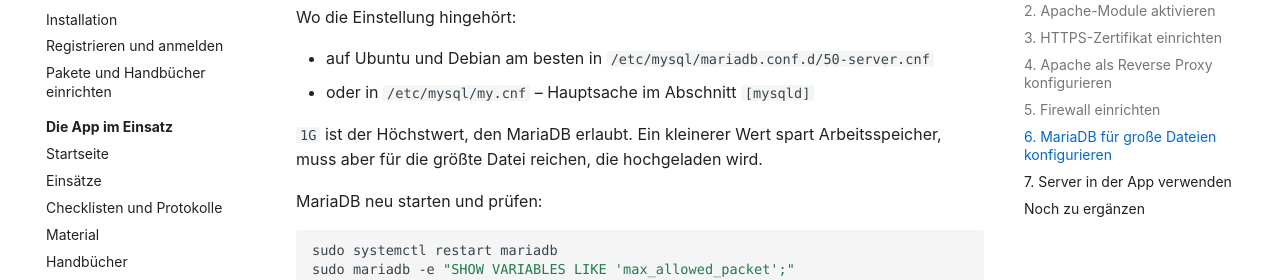
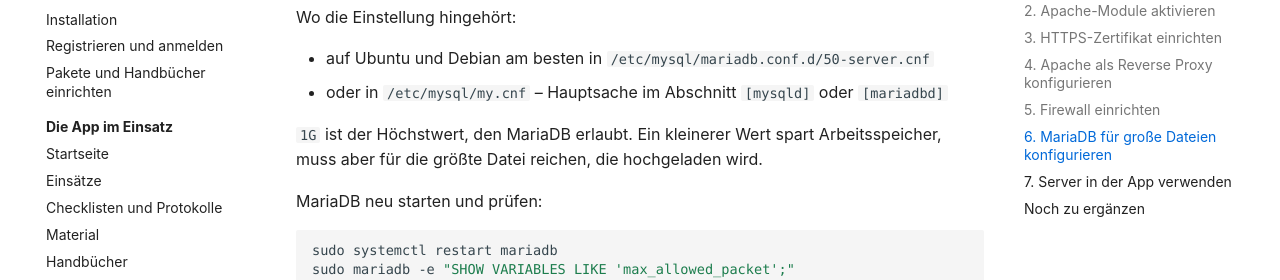
Before and after one commit to VdUE-e-V/heidi-benutzerhandbuch, an MkDocs documentation site: the page built from docs/administration/eigener-server.md, in a window 1280 px wide and 900 px high, scrolled down 4586 px. Shown: the part 178-458 px from the top of the window. Built offline with MkDocs 1.6.1 and Material for MkDocs 9.7.7, drawn with Linux system fonts in a browser that asks for light colours; comment, search, counter and statistics services are not loaded.

Commit message:
Update eigener-server.md

```diff
--- a/docs/administration/eigener-server.md
+++ b/docs/administration/eigener-server.md
@@ -172,7 +172,7 @@ max_allowed_packet = 1G
 Wo die Einstellung hingehört:
 
 - auf Ubuntu und Debian am besten in `/etc/mysql/mariadb.conf.d/50-server.cnf`
-- oder in `/etc/mysql/my.cnf` – Hauptsache im Abschnitt `[mysqld]`
+- oder in `/etc/mysql/my.cnf` – Hauptsache im Abschnitt `[mysqld]` oder `[mariadbd]`
 
 `1G` ist der Höchstwert, den MariaDB erlaubt. Ein kleinerer Wert spart Arbeitsspeicher, muss aber für die größte Datei reichen, die hochgeladen wird.
 
```
